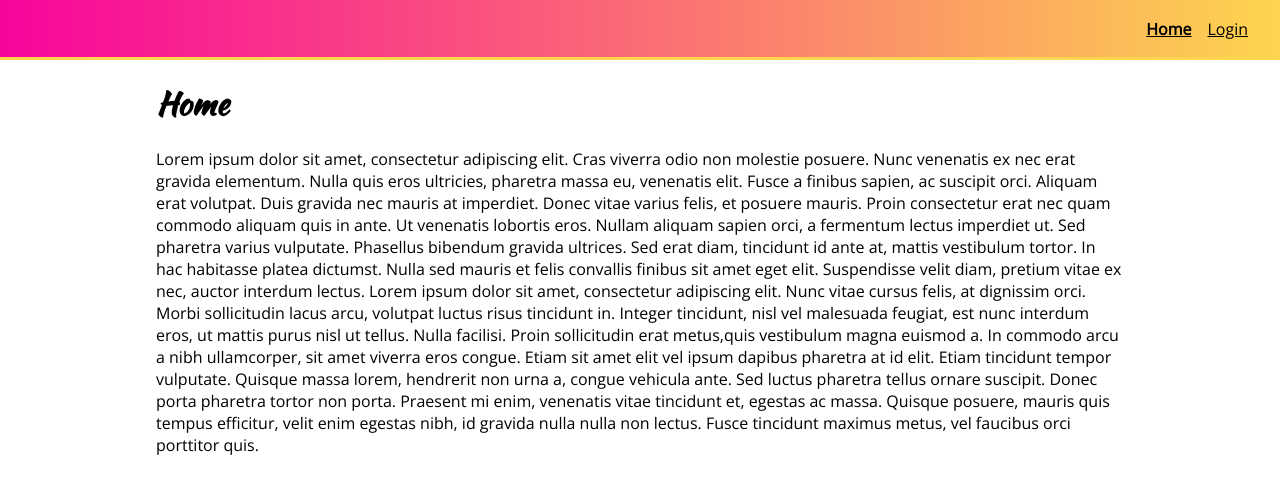
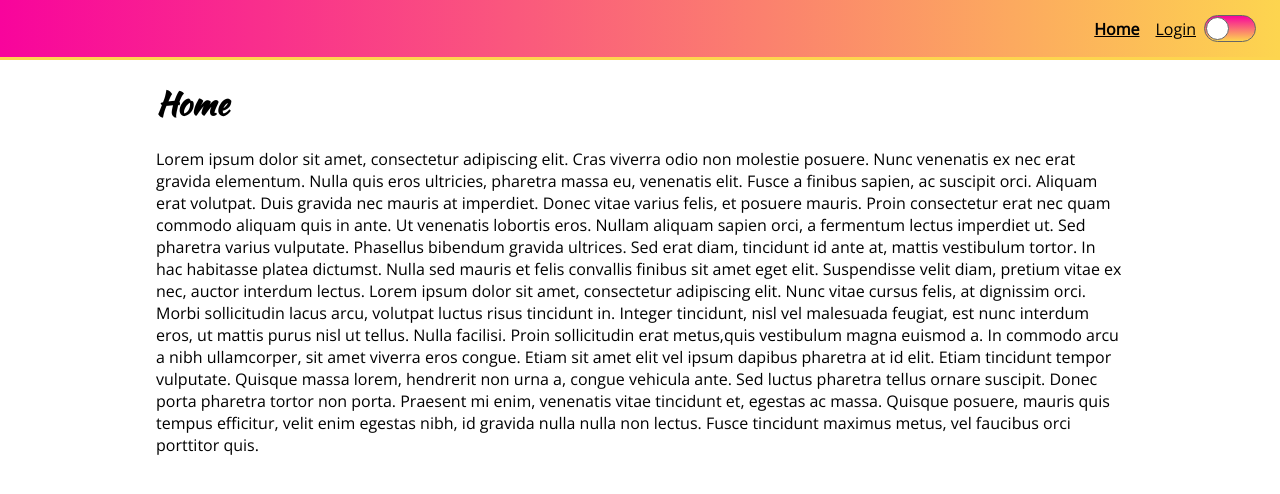
Before and after one commit to fuhrn/PI-Dogs, a React (Create React App) app in the folder client/: page / in a window 1280 px wide. Shown: the top 494 px of the page. Built offline with nearby package versions, Linux system fonts and the light colour scheme.

Commit message:
variables & theming

```diff
--- a/client/src/components/App.js
+++ b/client/src/components/App.js
@@ -1,24 +1,30 @@
-import React from 'react';
-import { createGlobalStyle } from 'styled-components';
+import React, {useState} from 'react';
+import { createGlobalStyle, ThemeProvider } from 'styled-components';
 import { BrowserRouter, Routes, Route } from 'react-router-dom';
 
 import Home from 'components/pages/Home';
 import Login from 'components/pages/Login';
 import NotFound from './pages/NotFound';
+import LightTheme from 'themes/light';
+import DarkTheme from 'themes/dark';
 
 const GlobalStyle = createGlobalStyle`
   body{
-    background: white;
+    background: ${(p) => p.theme.bodyBackgroundColor};
     min-height: 100vh;
     margin: 0;
-    color: black;
+    color: ${(p) => p.theme.bodyFontColor};
     font-family: 'Kaushan Script';
   }
-`
+`;
 
 function App() {
+  const [theme, setTheme] = useState(LightTheme);
   return (
-    <>
+    <ThemeProvider theme={{
+      ...theme, setTheme: () => {
+      setTheme(s => s.id === 'light' ? DarkTheme : LightTheme)  //s -> state of theme
+    } }}>
       <BrowserRouter>
         <GlobalStyle />
         <Routes>
@@ -27,7 +33,7 @@
           <Route path='*' element={<NotFound />} />
         </Routes>
       </BrowserRouter>
-    </>
+    </ThemeProvider>
 
   );
 }
--- a/client/src/components/common/Button.js
+++ b/client/src/components/common/Button.js
@@ -2,7 +2,7 @@
 
 const Button = styled.button`
   color: white;
-  background: ${p => p.secondary ? '#fdd54f' : '#f8049c'};
+  background: ${p => p.secondary ? p.theme.secondaryColor : p.theme.primaryColor};
   font-weight: bold;
   ${p => p.large ? css`
      padding: 10px;
--- a/client/src/components/common/Header.js
+++ b/client/src/components/common/Header.js
@@ -1,6 +1,7 @@
-import React, { useState } from 'react';
-import styled from 'styled-components';
+import React, { useState, useContext } from 'react';
+import styled, {ThemeContext} from 'styled-components';
 import { Link as ReactRouterDomLink, useLocation } from 'react-router-dom';
+import { Toggle } from './Toggle';
 
 const HeaderWrapper = styled.header`
   height: 60px;
@@ -10,23 +11,27 @@
   padding: 0 16px;
   position: fixed;
   top: 0;
-  background-image: linear-gradient(to right, #f8049c, #fdd54f);
-  border-bottom: 3px solid #fdd54f;
-`
+  background-image: linear-gradient(
+    to right,
+    ${(p) => p.theme.primaryColor},
+    ${(p) => p.theme.secondaryColor}
+  );
+  border-bottom: 3px solid ${(p) => p.theme.secondaryColor};
+`;
 
 const Menu = styled.nav`
-  display: ${p => p.open ? 'block' : 'none'};
-  font-family: 'Open Sans';
+  display: ${(p) => (p.open ? "block" : "none")};
+  font-family: "Open Sans";
   position: absolute;
   width: 100%;
   top: 60px;
   left: 0;
   padding: 8px;
   box-sizing: border-box;
-  border-bottom: 3px solid #fdd54f;
-  background: white;
+  border-bottom: 3px solid ${(p) => p.theme.secondaryColor};
+  background: ${p => p.theme.bodyBackgroundColor};
 
-  @media(min-width: 768px){
+  @media (min-width: 768px) {
     display: flex;
     background: none;
     left: initial;
@@ -36,7 +41,7 @@
     position: relative;
     width: initial;
   }
-`
+`;
 
 // prueba
 // const MenuAlt = styled(Menu)`
@@ -58,7 +63,7 @@
   box-sizing: border-box;
   margin: auto 0;
   font-weight: ${p => p.isActive ? 'bold' : 'normal'};
-  color: black;
+  color: ${p => p.theme.bodyFontColor};
 `
 
 const MobileMenuIcon = styled.div`
@@ -68,7 +73,7 @@
   padding: 5px;
   >div{
     height: 3px;
-    background: black;
+    background: ${p => p.theme.bodyFontColor};
     margin: 5px 0;
     width: 100%;
   }
@@ -81,6 +86,7 @@
 export function Header() {
   const { pathname } = useLocation();
   const [menuOpen, setMenuOpen] = useState(false);
+  const { id, setTheme } = useContext(ThemeContext)
 
   return (
     <HeaderWrapper>
@@ -96,6 +102,7 @@
         <StyledLink to="/login" isActive={pathname === '/login'} >
           Login
         </StyledLink>
+        <Toggle isActive={id === 'dark'} onToggle={ setTheme }/>
       </Menu>
 
     </HeaderWrapper>
--- /dev/null
+++ b/client/src/components/common/Toggle.js
@@ -0,0 +1,31 @@
+import styled from 'styled-components'
+
+const ToggleWrapper = styled.div`
+  width: 50px;
+  min-width: 50px;
+  height: 25px;
+  border-radius: 25px;
+  border: 1px solid #666;
+  margin: auto;
+  display: flex;
+  background-image: linear-gradient(to bottom, ${p => p.theme.primaryColor}, ${p => p.theme.secondaryColor});
+`
+
+const Notch = styled.div`
+  height: 21px;
+  width: 21px;
+  border: 1px solid #666;
+  margin-top: 1px;
+  background: white;
+  border-radius: 50%;
+  transition: transform 0.1s linear;
+  transform: translate(${p => p.isActive ? '26px' : '1px'});
+`
+
+export function Toggle({isActive, onToggle}) {
+  return (
+    <ToggleWrapper onClick={onToggle}>
+      <Notch isActive={ isActive }/>
+    </ToggleWrapper>
+  )
+}
--- a/client/src/components/common/index.js
+++ b/client/src/components/common/index.js
@@ -4,3 +4,4 @@
 export * from './Input';
 export * from './PasswordInput';
 export * from './Spinner';
+export * from './Toggle';
--- /dev/null
+++ b/client/src/themes/dark.js
@@ -0,0 +1,9 @@
+const theme = {
+  id: "dark",
+  primaryColor: "black",
+  secondaryColor: "midnightblue",
+  bodyBackgroundColor: "black",
+  bodyFontColor: "white",
+};
+
+export default theme;
--- /dev/null
+++ b/client/src/themes/light.js
@@ -0,0 +1,9 @@
+const theme = {
+  id: 'light',
+  primaryColor: "#f8049c",
+  secondaryColor: "#fdd54f",
+  bodyBackgroundColor: 'white',
+  bodyFontColor: 'black',
+};
+
+export default theme;
```
